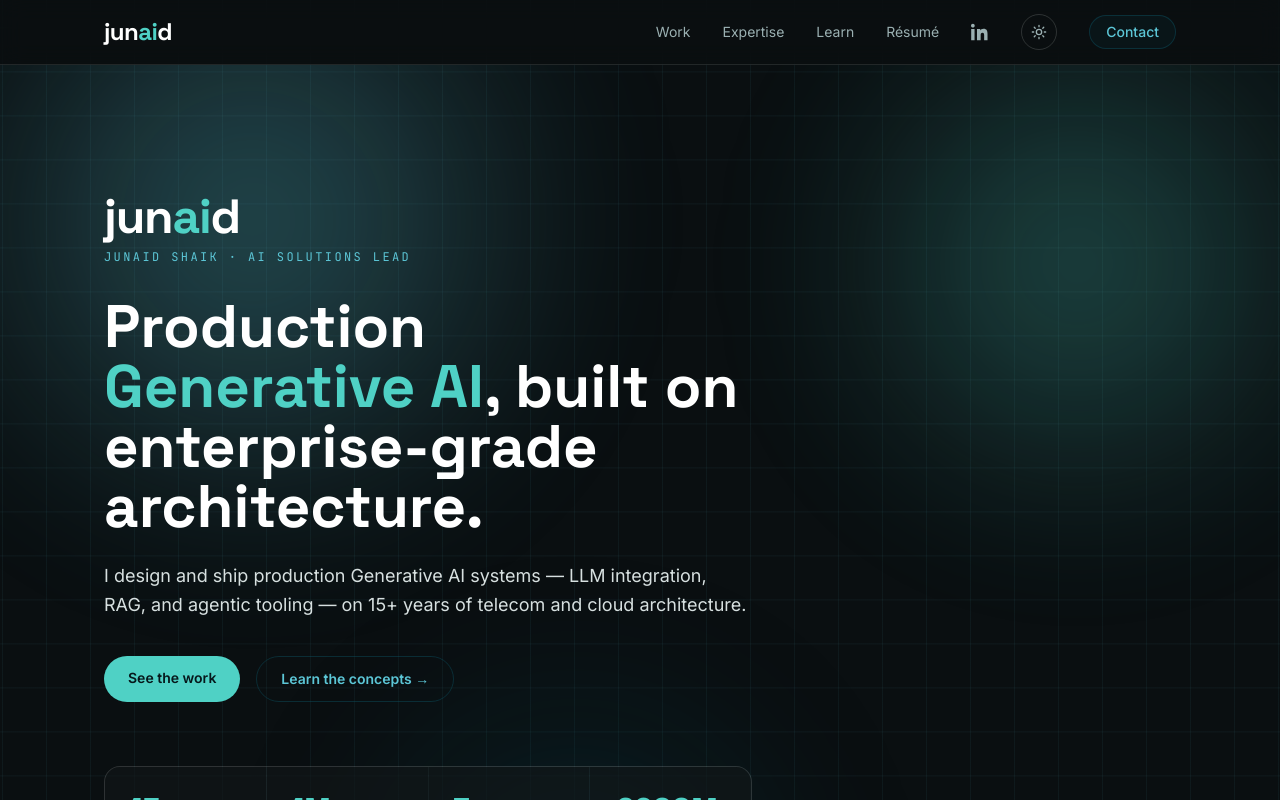
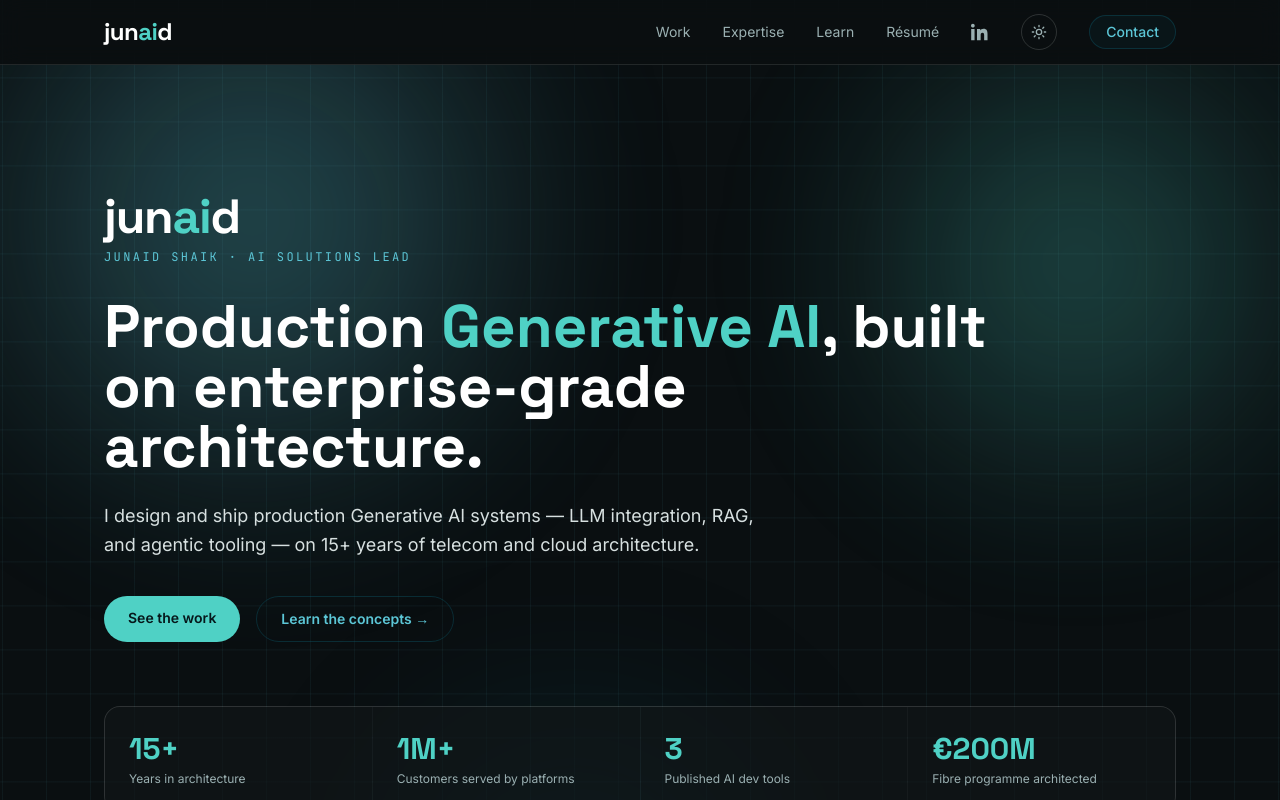
Before and after one commit to saajunaid/jun-ai-d, a Next.js app: page / in a window 1280 px wide. Shown: the top 800 px of the page. Built offline with nearby package versions, Linux system fonts and the light colour scheme.

Commit message:
Remove node-cluster animation from hero (clean hero + aurora); keep art-preview
Co-Authored-By: Claude Opus 4.8 <noreply@anthropic.com>

```diff
--- a/app/page.tsx
+++ b/app/page.tsx
@@ -8,7 +8,6 @@ import {
   concepts,
 } from "@/lib/content";
 import { Reveal } from "@/components/Reveal";
-import { NodeCluster } from "@/components/art/NodeCluster";
 
 export default function Home() {
   return (
@@ -16,17 +15,13 @@ export default function Home() {
       {/* ===== HERO ===== */}
       <section className="relative overflow-hidden">
         <div className="container-x relative py-24 md:py-32">
-          <div className="flex flex-col lg:flex-row lg:items-center lg:gap-16">
-
-            {/* Left: text content */}
-            <div className="flex-1 min-w-0">
           <div className="mb-8 animate-fade-up">
             <div className="font-display text-4xl font-bold lowercase tracking-tight text-fg md:text-5xl">
               jun<span className="text-mint">ai</span>d
             </div>
             <p className="kicker mt-2">Junaid Shaik · AI Solutions Lead</p>
           </div>
-              <h1 className="mt-5 font-display text-4xl font-bold leading-[1.05] text-fg animate-fade-up md:text-6xl">
+          <h1 className="mt-5 max-w-4xl font-display text-4xl font-bold leading-[1.05] text-fg animate-fade-up md:text-6xl">
             Production <span className="text-mint">Generative AI</span>, built on
             enterprise-grade architecture.
           </h1>
@@ -56,17 +51,6 @@ export default function Home() {
               </div>
             ))}
           </dl>
-            </div>
-
-            {/* Right: node cluster — desktop only, fades in after text */}
-            <div
-              className="hidden lg:flex shrink-0 items-center justify-center animate-fade-up"
-              style={{ animationDelay: "0.35s" }}
-            >
-              <NodeCluster size={360} />
-            </div>
-
-          </div>
         </div>
       </section>
 
```
Lines whose indentation alone changed are shown as unchanged.
